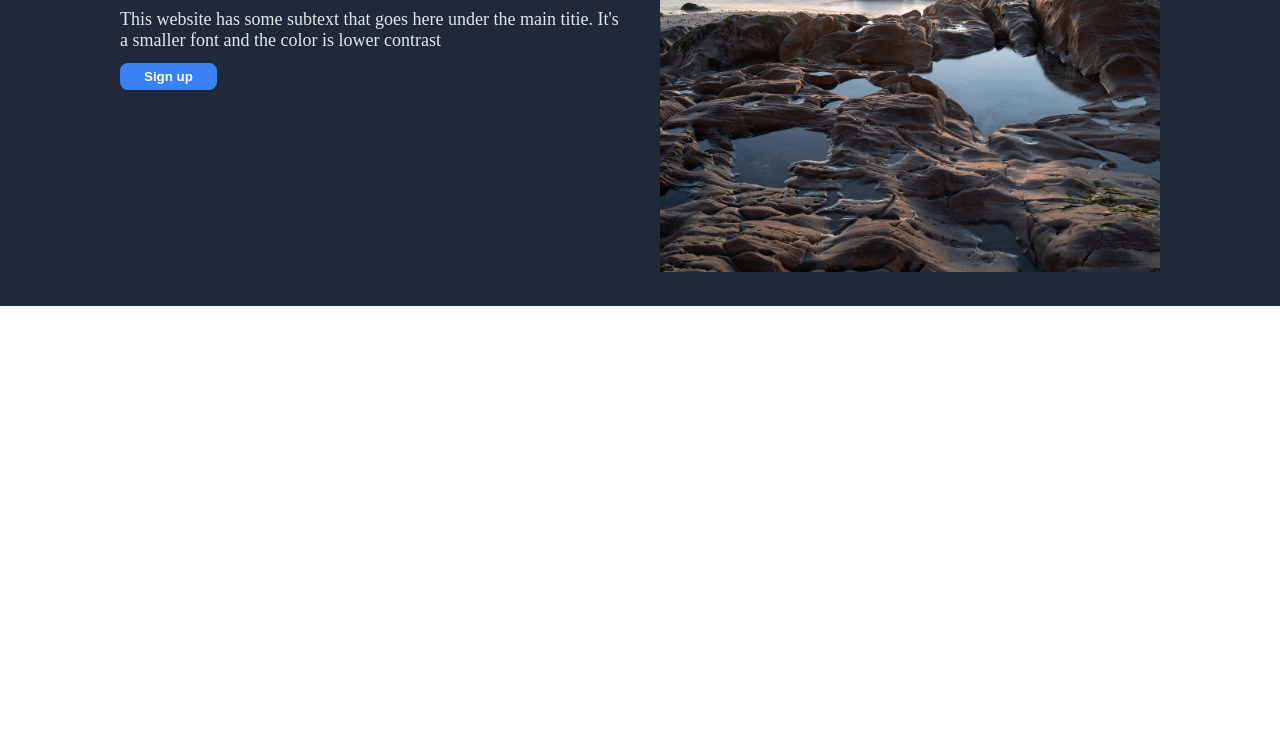
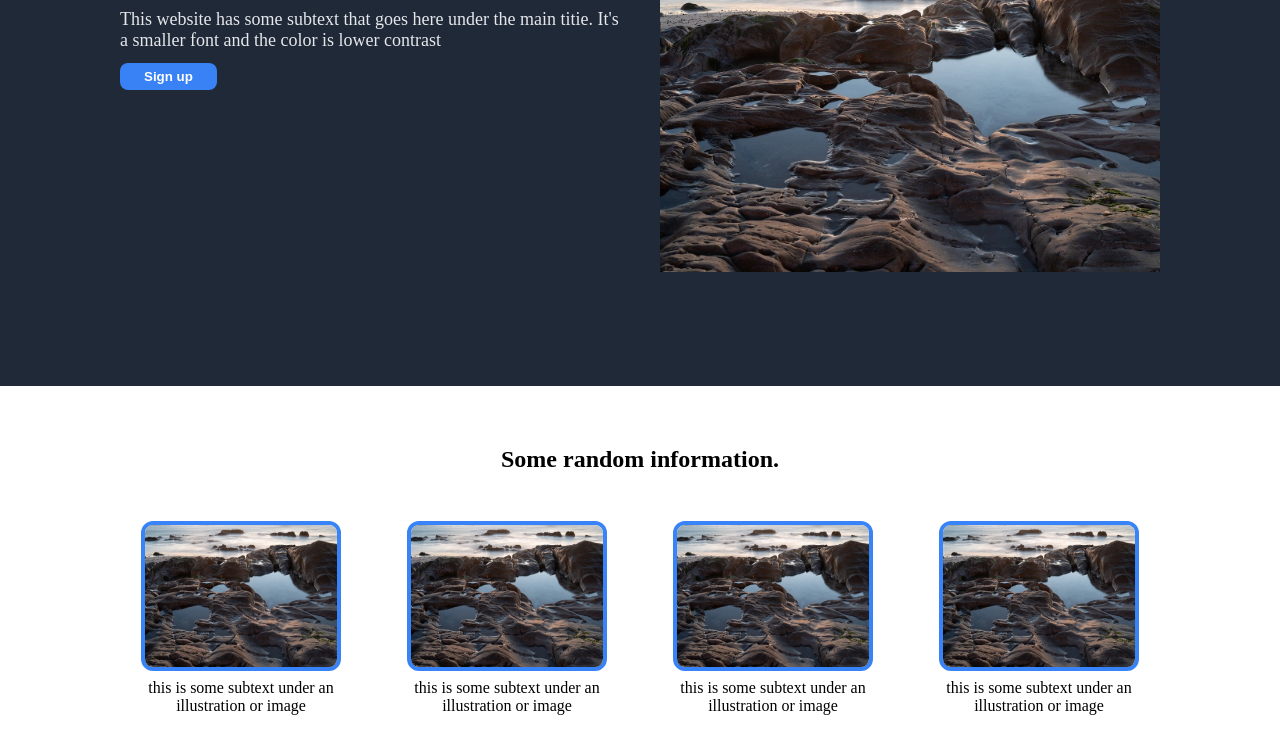
Before and after one commit to alchemistikk/landing-page, a plain HTML site: page index.html in a window 1280 px wide. Shown: the part 166-920 px from the top of the page. Before the commit the page ends 800 px from the top, so only its background shows below. Drawn offline with Linux system fonts and the light colour scheme.

Commit message:
Complete first iteration of section-two

```diff
--- a/index.html
+++ b/index.html
@@ -28,7 +28,27 @@
       </div>
     </div>
   </div>
-  <div class="section-two"></div>
+  <div class="section-two">
+    <h2>Some random information.</h2>
+    <div class="section-two-images">
+      <figure>
+        <img src="ocean.jpg" alt="A photo of the ocean.">
+        <figcaption>this is some subtext under an illustration or image</figcaption>
+      </figure>
+      <figure>
+        <img src="ocean.jpg" alt="A photo of the ocean.">
+        <figcaption>this is some subtext under an illustration or image</figcaption>
+      </figure>
+      <figure>
+        <img src="ocean.jpg" alt="A photo of the ocean.">
+        <figcaption>this is some subtext under an illustration or image</figcaption>
+      </figure>
+      <figure>
+        <img src="ocean.jpg" alt="A photo of the ocean.">
+        <figcaption>this is some subtext under an illustration or image</figcaption>
+      </figure>
+    </div>
+  </div>
   <div class="section-three"></div>
   <div class="section-four"></div>
   <div class="footer"></div>
--- a/style.css
+++ b/style.css
@@ -22,6 +22,7 @@ li {
   background-color: #1f2937;
   padding: 0 120px;
   color: white;
+  padding-bottom: 80px
 }
 
 .header-logo {
@@ -59,3 +60,45 @@ button {
   color: white;
   font-weight: 700;
 }
+
+h2 {
+  margin-bottom: 48px;
+}
+
+figure img {
+  height: 150px;
+  width: 200px;
+  border-radius: 12px;
+  box-sizing: border-box;
+  border-color: #3883f8;
+  border-width: 4px;
+  border-style: solid;
+}
+
+figure {
+  display: flex;
+  flex-direction: column;
+  justify-content: center;
+  align-items: center;
+  margin: 0;
+  gap: 8px;
+}
+
+.section-two {
+  display: flex;
+  flex-direction: column;
+  align-items: center;
+  padding: 0 120px;
+  margin-bottom: 120px;
+  margin-top: 40px;
+}
+
+.section-two-images {
+  display: flex;
+  justify-content: center;
+  gap: 24px;
+}
+
+figcaption {
+  text-align: center;
+}
```
